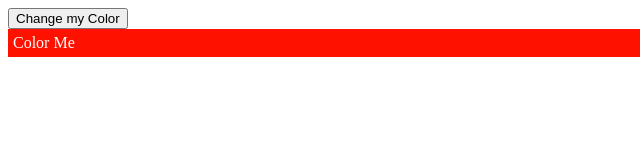
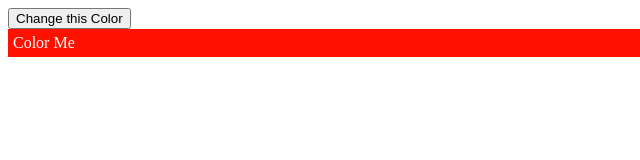
Before and after one commit to StingerWolf/JavaScript, a plain HTML site: page index.html in a window 1280 px wide. Shown: the full height of the page, 0-640 px from the left. Drawn offline with Linux system fonts and the light colour scheme.

Commit message:
second commit

```diff
--- a/index.html
+++ b/index.html
@@ -7,7 +7,7 @@
     <title>Git</title>
 </head>
 <body>
-    <button id="click" onclick="colorChange();">Change my Color</button>
+    <button id="click" onclick="colorChange();">Change this Color</button>
     <div id="colored" style="background-color: #f10; color: #fff; padding: 5px">Color Me</div>
     <script src="script.js"></script>
 </body>
```
